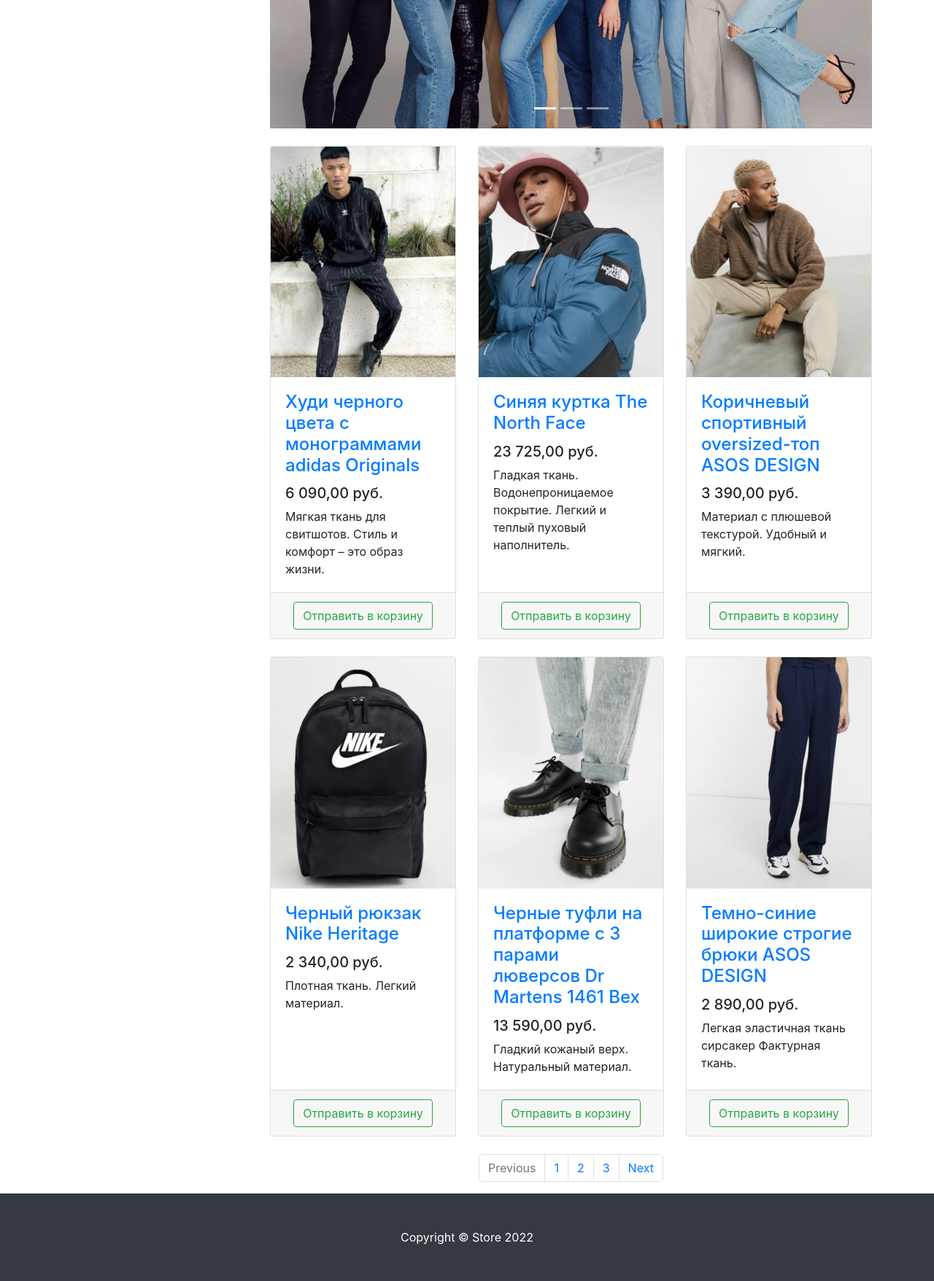
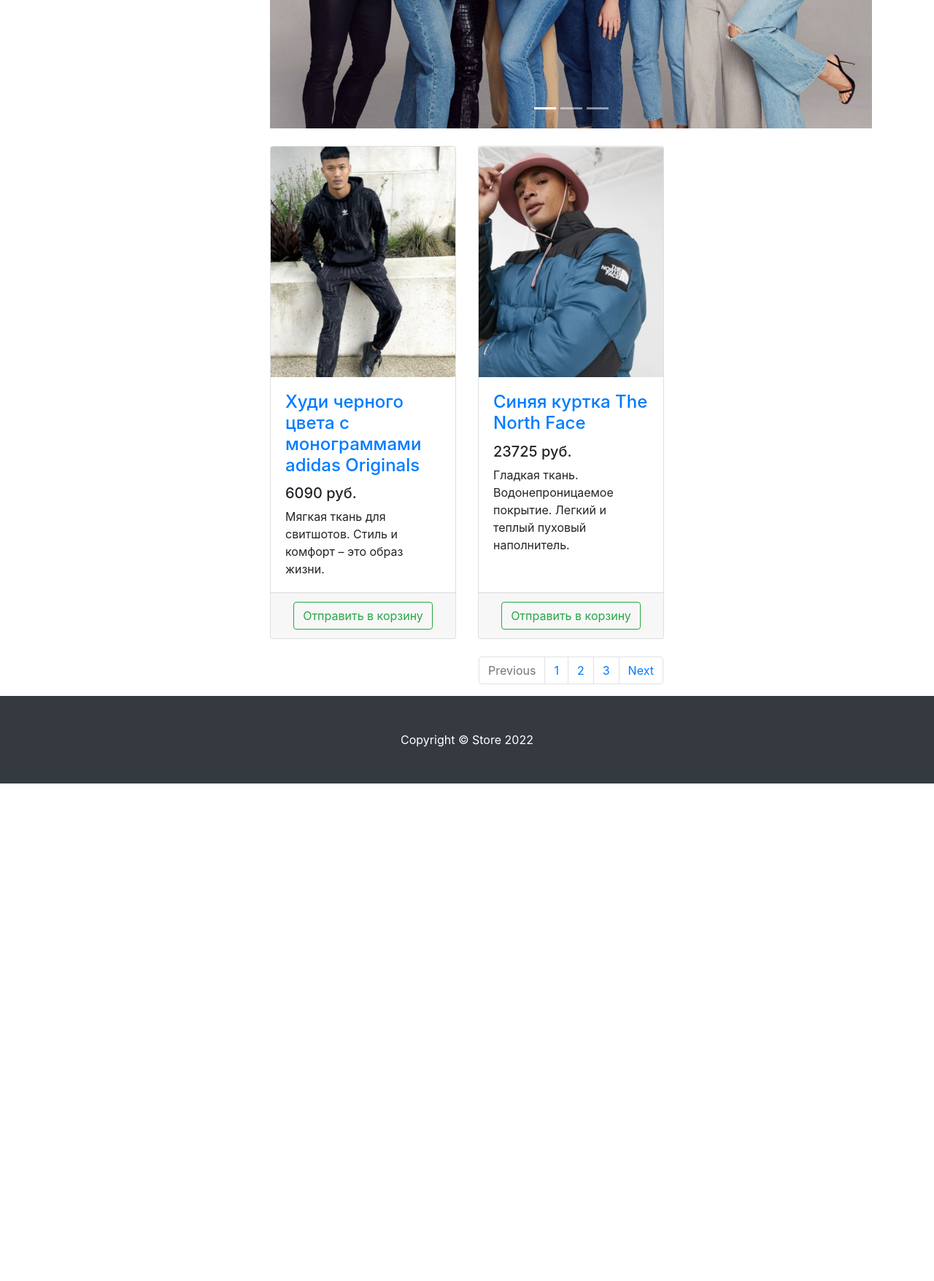
Before and after one commit to sharvadim07/django-store, a Django app: page /products/ in a window 1280 px wide. Shown: the part 399-2155 px from the top of the page at 73% size. After the commit the page ends 1473 px from the top, so only its background shows below. Run offline with Django 4.2, Linux system fonts and the light colour scheme; some libraries are stand-ins or nearby versions.

Commit message:
Add dynamic content

```diff
--- /dev/null
+++ b/store/products/templates/products/base.html
@@ -0,0 +1,82 @@
+{% load static %}
+
+<!DOCTYPE html>
+<html lang="en">
+
+<head>
+
+    <meta charset="utf-8">
+    <meta name="viewport" content="width=device-width, initial-scale=1, shrink-to-fit=no">
+    <meta name="description" content="">
+    <meta name="author" content="">
+
+    <title>{{ title }}</title>
+
+    <!-- Bootstrap core CSS -->
+    <link href={% static "/vendor/bootstrap/css/bootstrap.min.css" %} rel="stylesheet">
+
+    <!-- Custom styles for this template -->
+    {% block css %}{% endblock css %}
+</head>
+
+<body>
+
+<!-- Navigation -->
+<nav class="navbar navbar-expand-lg navbar-dark bg-dark fixed-top">
+    <div class="container">
+        <a class="navbar-brand" href="{% url "index" %}">Store</a>
+        <button class="navbar-toggler" type="button" data-toggle="collapse" data-target="#navbarResponsive"
+                aria-controls="navbarResponsive" aria-expanded="false" aria-label="Toggle navigation">
+            <span class="navbar-toggler-icon"></span>
+        </button>
+        <div class="collapse navbar-collapse" id="navbarResponsive">
+            <ul class="navbar-nav ml-auto">
+                <li class="nav-item">
+                    <a class="nav-link" href="{% url "products" %}">Каталог <i class="fas fa-shopping-bag"></i> </a>
+                </li>
+                <li class="nav-item">
+                    <a class="nav-link" href="users/login.html">Войти <i class="fas fa-sign-in-alt"></i></a>
+                </li>
+                <li class="nav-item dropdown">
+                    <a class="nav-link dropdown-toggle" href="#" id="navbarDropdown" role="button"
+                       data-bs-toggle="dropdown" aria-expanded="false">
+                        <i class="fas fa-user-circle"></i>
+                    </a>
+                    <ul class="dropdown-menu" aria-labelledby="navbarDropdown">
+                        <li>
+                            <a class="dropdown-item" href="users/profile.html">Профиль</a>
+                        </li>
+                        <li><a class="dropdown-item" href="orders/orders.html">Заказы</a></li>
+                        <li><a class="dropdown-item" href="#">Админ-панель</a></li>
+                        <li>
+                            <hr class="dropdown-divider">
+                        </li>
+                        <li>
+                            <a class="dropdown-item" href="#">
+                                Выйти
+                            </a>
+                        </li>
+                    </ul>
+                </li>
+            </ul>
+        </div>
+    </div>
+</nav>
+
+{% block content %}{% endblock content %}
+
+{% block footer %}{% endblock footer %}
+
+<!-- Bootstrap core JavaScript -->
+<script src={% static "/vendor/jquery/jquery.min.js" %}></script>
+<script src={% static "/vendor/bootstrap/js/bootstrap.bundle.min.js" %}></script>
+<script src="https://cdn.jsdelivr.net/npm/bootstrap@5.1.3/dist/js/bootstrap.bundle.min.js"
+        integrity="sha384-ka7Sk0Gln4gmtz2MlQnikT1wXgYsOg+OMhuP+IlRH9sENBO0LRn5q+8nbTov4+1p"
+        crossorigin="anonymous"></script>
+
+<!-- FontAwesome script -->
+<script src={% static "/vendor/fontawesome/fontawesome-icons.js" %} crossorigin="anonymous"></script>
+
+</body>
+
+</html>
--- a/store/products/templates/products/products.html
+++ b/store/products/templates/products/products.html
@@ -1,67 +1,12 @@
-<!DOCTYPE html>
-<html lang="en">
+{% extends "products/base.html" %}
+{% load static %}
 
-<head>
+{% block css %}
+    <!-- Custom styles for this template -->
+    <link href={% static "/vendor/css/products.css" %} rel="stylesheet">
+{% endblock css %}
 
-    <meta charset="utf-8">
-    <meta name="viewport" content="width=device-width, initial-scale=1, shrink-to-fit=no">
-    <meta name="description" content="">
-    <meta name="author" content="">
-
-    <title>Store - Каталог</title>
-
-    <!-- Bootstrap core CSS -->
-    <link href="/static/vendor/bootstrap/css/bootstrap.min.css" rel="stylesheet">
-
-    <!-- Custom styles for this template -->
-    <link href="/static/vendor/css/products.css" rel="stylesheet">
-
-</head>
-
-<body>
-
-<!-- Navigation -->
-<nav class="navbar navbar-expand-lg navbar-dark bg-dark fixed-top">
-    <div class="container">
-        <a class="navbar-brand" href="index.html">Store</a>
-        <button class="navbar-toggler" type="button" data-toggle="collapse" data-target="#navbarResponsive"
-                aria-controls="navbarResponsive" aria-expanded="false" aria-label="Toggle navigation">
-            <span class="navbar-toggler-icon"></span>
-        </button>
-        <div class="collapse navbar-collapse" id="navbarResponsive">
-            <ul class="navbar-nav ml-auto">
-                <li class="nav-item">
-                    <a class="nav-link" href="products.html">Каталог <i class="fas fa-shopping-bag"></i> </a>
-                </li>
-                <li class="nav-item">
-                    <a class="nav-link" href="users/login.html">Войти <i class="fas fa-sign-in-alt"></i></a>
-                </li>
-                <li class="nav-item dropdown">
-                    <a class="nav-link dropdown-toggle" href="#" id="navbarDropdown" role="button"
-                       data-bs-toggle="dropdown" aria-expanded="false">
-                        <i class="fas fa-user-circle"></i>
-                    </a>
-                    <ul class="dropdown-menu" aria-labelledby="navbarDropdown">
-                        <li>
-                            <a class="dropdown-item" href="users/profile.html">Профиль</a>
-                        </li>
-                        <li><a class="dropdown-item" href="orders/orders.html">Заказы</a></li>
-                        <li><a class="dropdown-item" href="#">Админ-панель</a></li>
-                        <li>
-                            <hr class="dropdown-divider">
-                        </li>
-                        <li>
-                            <a class="dropdown-item" href="#">
-                                Выйти
-                            </a>
-                        </li>
-                    </ul>
-                </li>
-            </ul>
-        </div>
-    </div>
-</nav>
-
+{% block content %}
     <!-- Page Content -->
     <div class="container">
 
@@ -91,13 +36,13 @@
                     </ol>
                     <div class="carousel-inner" role="listbox">
                         <div class="carousel-item active">
-                        <img class="d-block img-fluid" src="/static/vendor/img/slides/slide-1.jpg" alt="First slide">
+                            <img class="d-block img-fluid" src={% static "/vendor/img/slides/slide-1.jpg" %} alt="First slide">
                         </div>
                         <div class="carousel-item">
-                        <img class="d-block img-fluid" src="/static/vendor/img/slides/slide-2.jpg" alt="Second slide">
+                            <img class="d-block img-fluid" src={% static "/vendor/img/slides/slide-2.jpg" %} alt="Second slide">
                         </div>
                         <div class="carousel-item">
-                        <img class="d-block img-fluid" src="/static/vendor/img/slides/slide-3.jpg" alt="Third slide">
+                            <img class="d-block img-fluid" src={% static "/vendor/img/slides/slide-3.jpg" %} alt="Third slide">
                         </div>
                     </div>
                     <a class="carousel-control-prev" href="#carouselExampleIndicators" role="button" data-slide="prev">
@@ -111,8 +56,29 @@
                 </div>
 
                 <div class="row">
+                    {% for product in products %}
+                    <div class="col-lg-4 col-md-6 mb-4">
+                        <div class="card h-100">
+                            <a href="#">
+                                <img class="card-img-top"
+                                    src={{ product.image }}
+                                    alt="">
+                            </a>
+                            <div class="card-body">
+                                <h4 class="card-title">
+                                    <a href="#">{{ product.name }}</a>
+                                </h4>
+                                <h5>{{ product.price }} руб.</h5>
+                                <p class="card-text">{{ product.description }}</p>
+                            </div>
+                            <div class="card-footer text-center">
+                                <button type="button" class="btn btn-outline-success">Отправить в корзину</button>
+                            </div>
+                        </div>
+                    </div>
+                    {% endfor %}
 
-                <div class="col-lg-4 col-md-6 mb-4">
+                    {% comment %} <div class="col-lg-4 col-md-6 mb-4">
                         <div class="card h-100">
                             <a href="#">
                                 <img class="card-img-top"
@@ -151,9 +117,9 @@
                                 <button type="button" class="btn btn-outline-success">Отправить в корзину</button>
                             </div>
                         </div>
-                </div>
+                    </div> {% endcomment %}
 
-                <div class="col-lg-4 col-md-6 mb-4">
+                    {% comment %} <div class="col-lg-4 col-md-6 mb-4">
                         <div class="card h-100">
                             <a href="#">
                                 <img class="card-img-top"
@@ -231,7 +197,7 @@
                                 <button type="button" class="btn btn-outline-success">Отправить в корзину</button>
                             </div>
                         </div>
-                </div>
+                    </div> {% endcomment %}
 
                 </div>
 
@@ -255,7 +221,9 @@
 
     </div>
     <!-- /.container -->
+{% endblock content %}
 
+{% block footer %}
     <!-- Footer -->
     <footer class="py-5 bg-dark">
         <div class="container">
@@ -263,17 +231,4 @@
         </div>
         <!-- /.container -->
     </footer>
-
-<!-- Bootstrap core JavaScript -->
-<script src="/static/vendor/jquery/jquery.min.js"></script>
-<script src="/static/vendor/bootstrap/js/bootstrap.bundle.min.js"></script>
-<script src="https://cdn.jsdelivr.net/npm/bootstrap@5.1.3/dist/js/bootstrap.bundle.min.js"
-        integrity="sha384-ka7Sk0Gln4gmtz2MlQnikT1wXgYsOg+OMhuP+IlRH9sENBO0LRn5q+8nbTov4+1p"
-        crossorigin="anonymous"></script>
-
-<!-- FontAwesome script -->
-<script src="/static/vendor/fontawesome/fontawesome-icons.js" crossorigin="anonymous"></script>
-
-</body>
-
-</html>
+{% endblock footer %}
--- a/store/products/views.py
+++ b/store/products/views.py
@@ -3,8 +3,42 @@ from django.shortcuts import render
 
 # Create your views here.
 def index(request):
-    return render(request, "products/index.html")
+    context = {
+        "title": "Super store",
+        "username": "Vadim",
+    }
+    # context = {
+    #     "title": "Super store",
+    #     "username": "Vadim",
+    #     "is_promotion": True,
+    # }
+    return render(
+        request,
+        "products/index.html",
+        context=context
+    )
 
 
 def products(request):
-    return render(request, "products/products.html")
+    context = {
+        "title": "Store - Каталог",
+        "products": [
+            {
+                "image": "/static/vendor/img/products/Adidas-hoodie.png",
+                "name": "Худи черного цвета с монограммами adidas Originals",
+                "price": 6090,
+                "description": "Мягкая ткань для свитшотов. Стиль и комфорт – это образ жизни.",
+            },
+            {
+                "image": "/static/vendor/img/products/Blue-jacket-The-North-Face.png",
+                "name": "Синяя куртка The North Face",
+                "price": 23725,
+                "description": "Гладкая ткань. Водонепроницаемое покрытие. Легкий и теплый пуховый наполнитель.",
+            },
+        ]
+    }
+    return render(
+        request,
+        "products/products.html",
+        context=context
+    )
--- a/store/store/settings.py
+++ b/store/store/settings.py
@@ -117,7 +117,7 @@ USE_TZ = True
 # Static files (CSS, JavaScript, Images)
 # https://docs.djangoproject.com/en/4.2/howto/static-files/
 
-STATIC_URL = "static/"
+STATIC_URL = "/static/"
 STATICFILES_DIRS = (
     BASE_DIR / "static",
 )
```
Also changed, not shown: store/products/templates/products/index.html (+14 -78 lines). Lines whose indentation alone changed are shown as unchanged.
